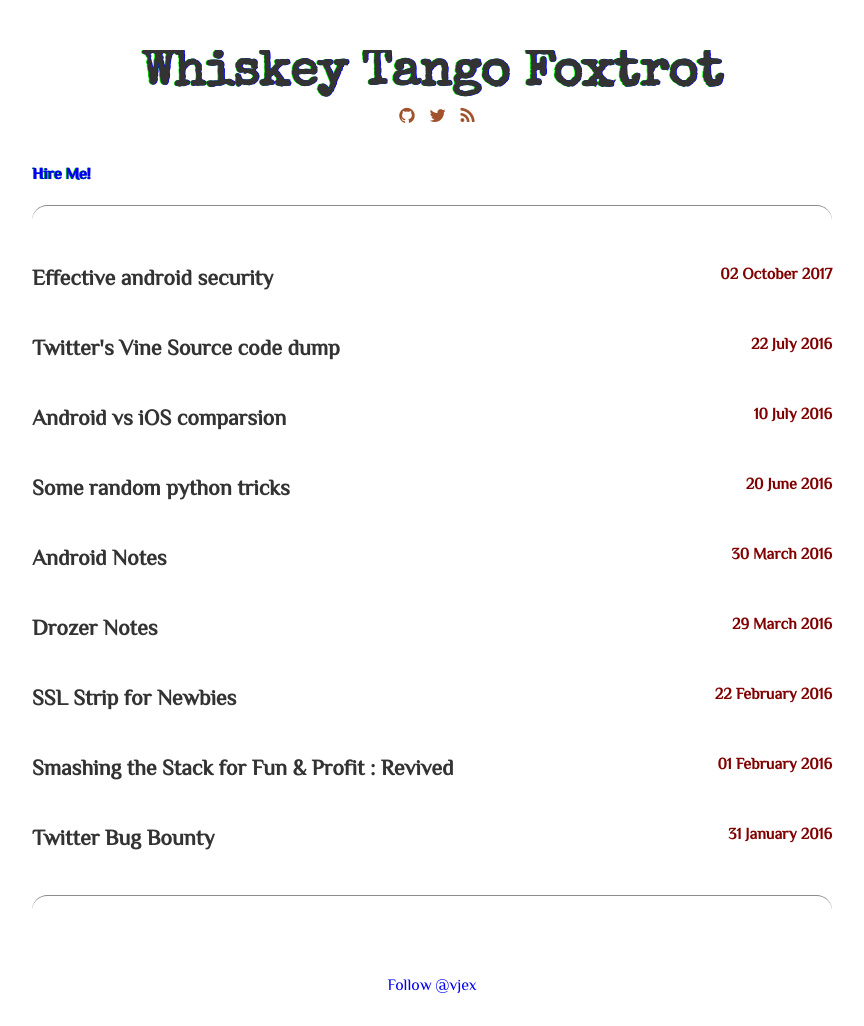
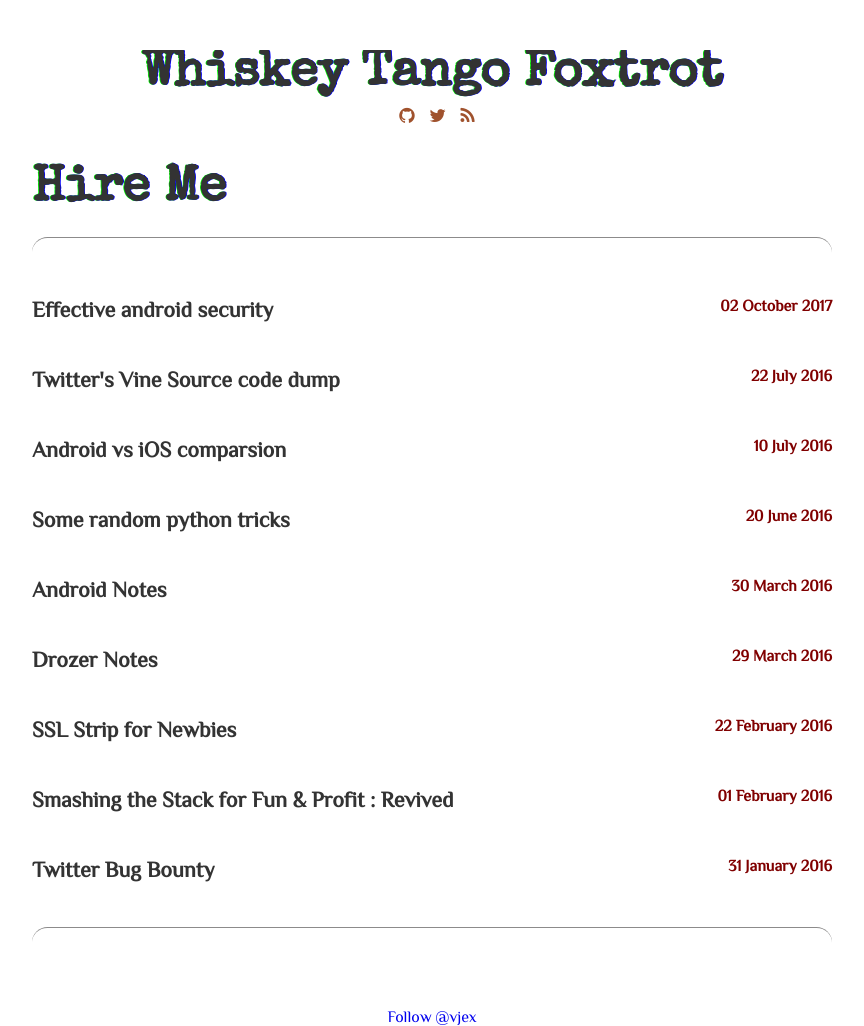
Before and after one commit to avicoder/avicoder.github.io, a Jekyll site: the page built from index.html, in a window 1280 px wide. Shown: the whole page, without its empty margins (208-1072 px from the left). Built offline with Jekyll 4.4.1, drawn with Linux system fonts in a browser that asks for light colours; some web fonts are replaced; before the commit the page ends 994 px from its top, so only the background shows below that.

Commit message:
Update header.html

```diff
--- a/_includes/header.html
+++ b/_includes/header.html
@@ -28,7 +28,7 @@
    <br/>
 
 </div>
-    <h4><a href="mailto:avicoder[at]outlook[dot]com" class="glitch">Hire Me! </a></h4>
+    <h4><a href="mailto:avicoder[at]outlook[dot]com" class="logo glitch">Hire Me </a></h4>
 
    <hr class="style18" />
 </header>
```
